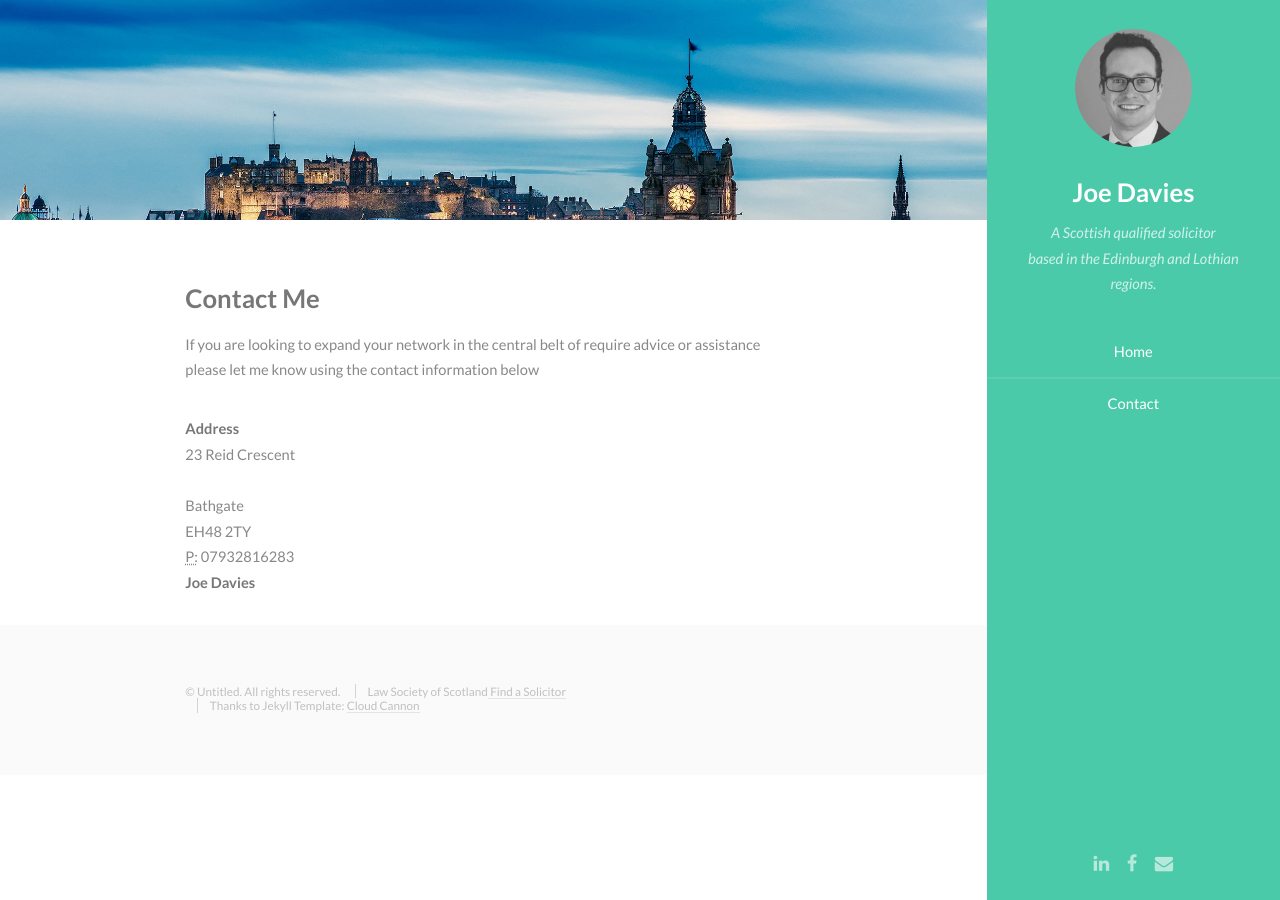
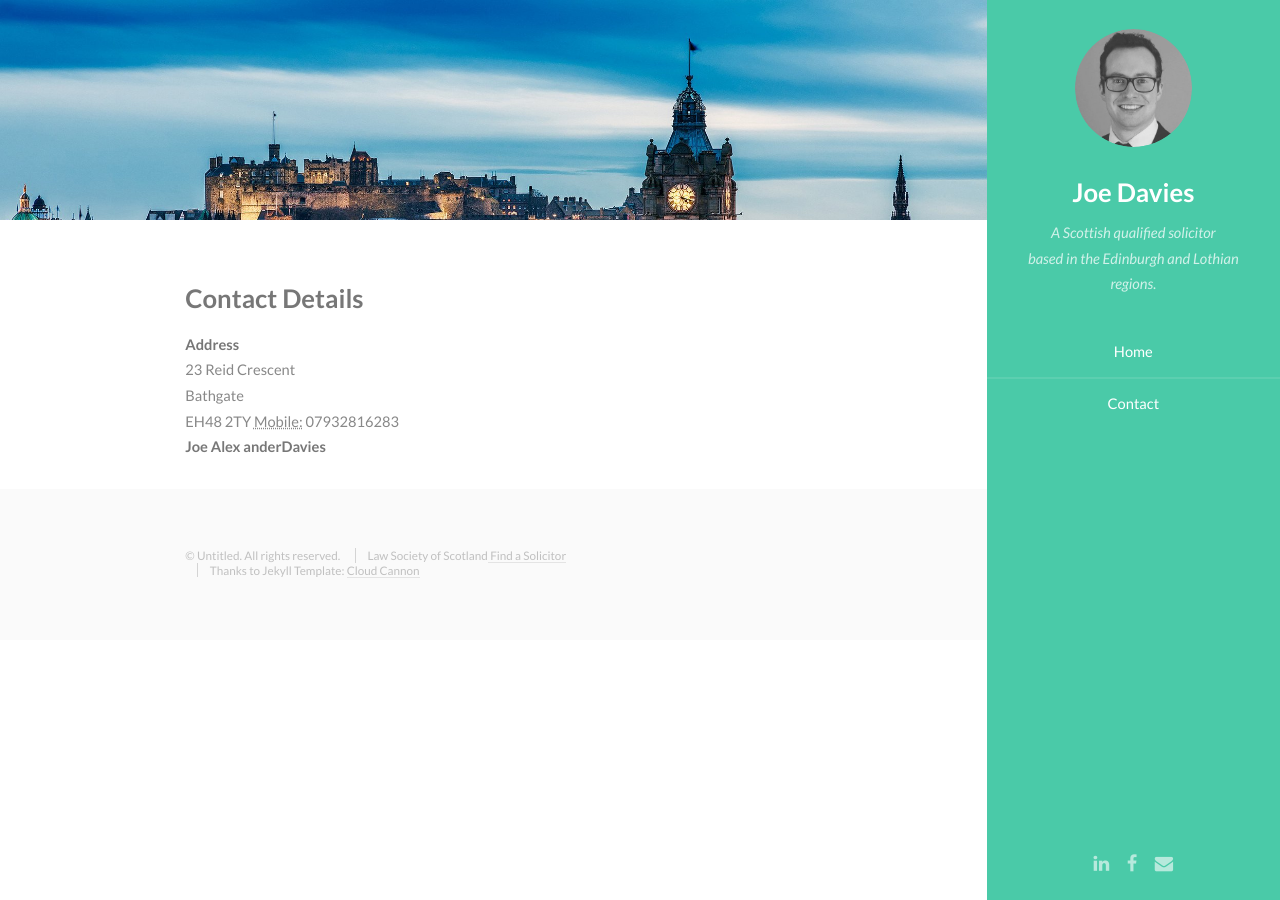
Before and after one commit to JoeDavies1991/JoeDavies1991, a Jekyll site: the page built from contact/index.html, in a window 1280 px wide. Built offline with Jekyll 4.4.1, drawn with Linux system fonts in a browser that asks for light colours.

Commit message:
contact details

```diff
--- a/contact/index.html
+++ b/contact/index.html
@@ -5,19 +5,19 @@ layout: default
 
 <section id="one">
     <div class="container">
-        <h3>Contact Me</h3>
-        <p>If you are looking to expand your network in the central belt of require advice or assistance please let me know using the contact information below</p>
-
+        <h3>Contact Details</h3>
+        <!--<p>If you are looking to expand your network in the central belt of require advice or assistance please let me know using the contact information below</p>
+-->
         <address>
           <strong>Address</strong>
-          <br>23 Reid Crescent<br>
-          <br>Bathgate<br>
-          EH48 2TY<br>
-          <abbr title="Phone">P:</abbr> 07932816283
+          <br>23 Reid Crescent
+          <br>Bathgate
+          <br>EH48 2TY
+          <abbr title="Phone">Mobile:</abbr> 07932816283
         </address>
 
         <address>
-          <strong>Joe Davies</strong><br>
+          <strong>Joe Alex anderDavies</strong><br>
           <a href="mailto:joe.a.davies@hotmail.com"></a>
         </address>
 
--- a/index.html
+++ b/index.html
@@ -22,6 +22,7 @@ layout: default
             <h3>Service Areas</h3>
             <p>I provide advice and assistance to clients in the following areas:</p>
             <ul class="feature-icons">
+                <li class="fa-book" href="http://law-hub.herokuapp.com">Document Automation</li>
                 <li class="fa-book">Wills</li>
                 <li class="fa-book">Administration of estates</li>
                 <li class="fa-book">Powers of attorney and related incapacity issues</li>
```
